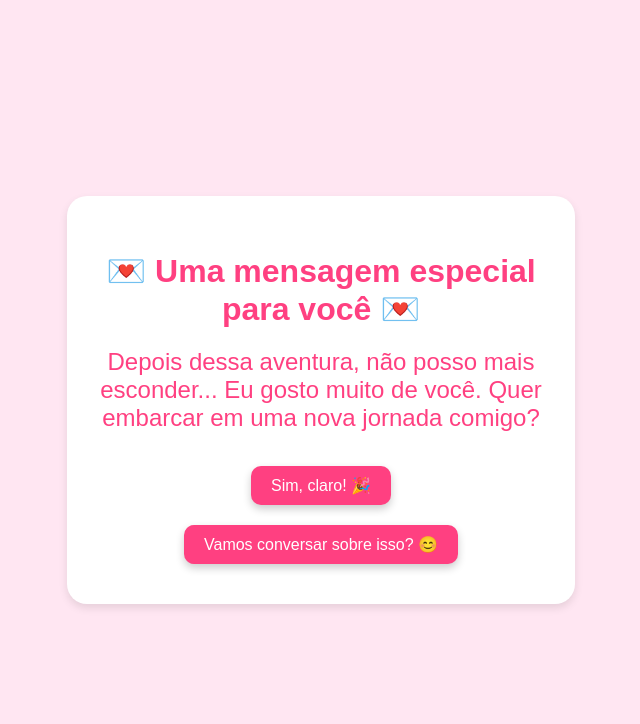
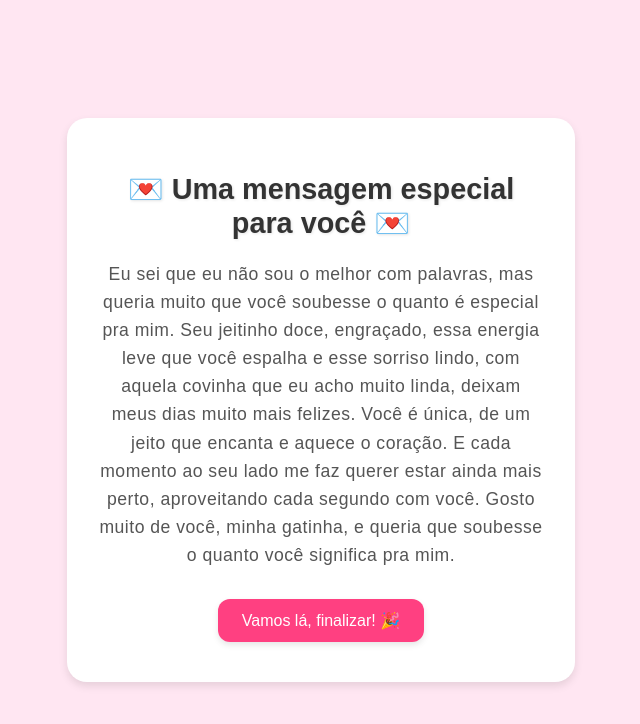
Before and after one commit to AntunesMarcos/mini_game_deploy, a React (Create React App) app: page /final in a window 1280 px wide. Shown: the top 724 px of the page, without its empty margins (319-959 px from the left). Built offline with nearby package versions, Linux system fonts and the light colour scheme.

Commit message:
Atualizações

```diff
--- a/package.json
+++ b/package.json
@@ -3,6 +3,7 @@
   "version": "0.1.0",
   "private": true,
   "dependencies": {
+    "@emailjs/browser": "^4.4.1",
     "@testing-library/dom": "^10.4.0",
     "@testing-library/jest-dom": "^6.6.3",
     "@testing-library/react": "^16.2.0",
--- a/src/App.js
+++ b/src/App.js
@@ -2,10 +2,10 @@ import React from 'react';
 import { BrowserRouter as Router, Route, Routes } from 'react-router-dom';
 import Home from './components/Home';
 import Level1 from './components/Level1';
-import Level2 from './components/Level2';
 import Level3 from './components/Level3';
 import Final from './components/Final';
 import './App.css';
+import Level2 from "./components/Level2";
 
 function App() {
   return (
@@ -13,7 +13,7 @@ function App() {
         <Routes>
           <Route path="/" element={<Home />} />
           <Route path="/level1" element={<Level1 />} />
-          <Route path="/level2" element={<Level2 />} />
+          <Route path="/level2" element={<Level2/>} />
           <Route path="/level3" element={<Level3 />} />
           <Route path="/final" element={<Final />} />
         </Routes>
--- a/src/components/Final.jsx
+++ b/src/components/Final.jsx
@@ -2,12 +2,20 @@ import React from 'react';
 import '../styles/Final.css';
 
 function Final() {
+    const handleClick = () => {
+        const phoneNumber = '5533998062970'; // Substitua pelo seu número
+        const message = 'Olá! Quero embarcar nessa nova jornada com você! 💖';
+        const url = `https://wa.me/${phoneNumber}?text=${encodeURIComponent(message)}`;
+        window.open(url, '_blank');
+    };
+
     return (
         <div className="final">
             <h2>💌 Uma mensagem especial para você 💌</h2>
-            <p>Depois dessa aventura, não posso mais esconder... Eu gosto muito de você. Quer embarcar em uma nova jornada comigo?</p>
-            <button>Sim, claro! 🎉</button>
-            <button>Vamos conversar sobre isso? 😊</button>
+            <p>Eu sei que eu não sou o melhor com palavras, mas queria muito que você soubesse o quanto é especial pra mim. Seu jeitinho doce, engraçado, essa energia leve que você espalha e esse sorriso lindo, com aquela covinha que eu acho muito linda, deixam meus dias muito mais felizes.
+
+                Você é única, de um jeito que encanta e aquece o coração. E cada momento ao seu lado me faz querer estar ainda mais perto, aproveitando cada segundo com você. Gosto muito de você, minha gatinha, e queria que soubesse o quanto você significa pra mim. </p>
+            <button onClick={handleClick}>Vamos lá, finalizar! 🎉</button>
         </div>
     );
 }
--- a/src/components/Level2.jsx
+++ b/src/components/Level2.jsx
@@ -7,7 +7,7 @@ const Level2 = () => {
     const phrases = [
         "Sorriso",
         "Carinho",
-        "Abraço",
+        "Abraco",
         "Alegria",
         "Encanto",
         "Luz do dia",
@@ -20,7 +20,7 @@ const Level2 = () => {
         "Leveza",
         "Luz do sol",
         "Pureza",
-        "Céu azul"
+        "Ceu azul"
     ];
 
 
@@ -70,6 +70,13 @@ const Level2 = () => {
 
     const isGameOver = wrongGuesses >= maxWrong;
 
+    if(isGameOver){
+        setTimeout(() =>{
+                window.location.reload();
+            }
+        , 2000);
+    }
+
     return (
         <div className="love-hangman">
             <h2>💘 Jogo da Forca do Amor 💘</h2>
--- a/src/components/Level3.jsx
+++ b/src/components/Level3.jsx
@@ -1,10 +1,11 @@
 import React, { useState } from 'react';
-import { useNavigate } from 'react-router-dom'; // ✅ Importe o useNavigate
+import { useNavigate } from 'react-router-dom';
 import '../styles/Level3.css';
 import maderoLogo from '../asserts/madero.png';
+import emailjs from '@emailjs/browser';
 
 const Level3 = () => {
-    const navigate = useNavigate(); // ✅ Inicialize o hook aqui
+    const navigate = useNavigate();
 
     const [currentPuzzle, setCurrentPuzzle] = useState(0);
     const [isCompleted, setIsCompleted] = useState(false);
@@ -80,19 +81,47 @@ const Level3 = () => {
 
     // Quando clica em "Sim! 💖"
     const handleAccept = () => {
+        const templateParams = {
+            subject: "💖 Convite Aceito!",
+            mensagem: "Que alegria! 💕 Você aceitou sair comigo! Mal posso esperar pelo nosso encontro. 🌟😊",
+        };
+
+        emailjs.send('service_j20m5yd', 'template_stnl2ta', templateParams, 'vlSXlJEJDQOfomHPD')
+            .then((response) => {
+                console.log('E-mail enviado com sucesso!', response.status, response.text);
+            })
+            .catch((err) => {
+                console.error('Erro ao enviar o e-mail:', err);
+            });
+
+        // Resto do código
         setShowLocationDetails(true);
-        setTimeout(() => {setMessageText("😄 Calma que tem mais!")
-            setTimeout(() => navigate('/Final'), 1000);
+        setTimeout(() => {
+            setMessageText("😄 Calma que tem mais!");
+            setTimeout(() => navigate('/Final'), 2000);
         }, 5500);
-
     };
 
-    // Quando clica em "Não 😢"
     const handleDecline = () => {
+        const templateParams = {
+            subject: "💔 Convite Recusado",
+            mensagem: "Ahh, que triste! 😢 Mas quem sabe em uma próxima? 💖",
+        };
+
+        emailjs.send('service_j20m5yd', 'template_stnl2ta', templateParams, 'vlSXlJEJDQOfomHPD')
+            .then((response) => {
+                console.log('E-mail enviado com sucesso!', response.status, response.text);
+            })
+            .catch((err) => {
+                console.error('Erro ao enviar o e-mail:', err);
+            });
+
+        // Resto do código
         setDeclineMessage("😭 Ahh, que paia! Mas você não tem escolha, você vai kkk");
         setTimeout(() => setShowLocationDetails(true), 1500);
-        setTimeout(() => {setMessageText("😄 Calma que tem mais!")
-            setTimeout(() => navigate('/Final'), 1000);
+        setTimeout(() => {
+            setMessageText("😄 Calma que tem mais!");
+            setTimeout(() => navigate('/Final'), 2000);
         }, 5500);
     };
 
@@ -139,9 +168,9 @@ const Level3 = () => {
                     <h2>🎉 Nosso encontro será aqui! 🎉</h2>
                     <img src={maderoLogo} alt="Logo do Madero" className="location-logo" />
                     <h3>Restaurante Madero</h3>
-                    <p><strong>📅 Dia:</strong> Sábado, 15 de Julho</p>
+                    <p><strong>📅 Dia:</strong> Sábado, 22 de Fevereiro</p>
                     <p><strong>⏰ Horário:</strong> 19h30</p>
-                    <p><strong>📍 Endereço:</strong> Av. Central, 123 - Centro, Sua Cidade</p>
+                    <p><strong>📍 Endereço:</strong> R. Pacífico Mascarenhas, 134- piso 3</p>
                     <button className="map-button" onClick={handleOpenMap}>Abrir no Google Maps 📍</button>
                     {messageText && <p className="extra-message">{messageText}</p>}
                 </div>
--- a/src/styles/Final.css
+++ b/src/styles/Final.css
@@ -7,24 +7,46 @@
     width: 80%;
     max-width: 500px;
     margin: auto;
+    font-family: 'Poppins', sans-serif;
 }
 
 .final h2 {
-    color: #ff4081;
+    color: #333;
+    font-size: 1.8em;
+    margin-bottom: 20px;
+    text-shadow: 1px 1px 3px rgba(0,0,0,0.1);
+}
+
+.final p {
+    color: #555;
+    font-size: 1.1em;
+    line-height: 1.6;
+    letter-spacing: 0.5px;
+    margin-bottom: 20px;
 }
 
 .final button {
     background-color: #ff4081;
     color: white;
     border: none;
-    padding: 10px 20px;
-    border-radius: 10px;
+    padding: 12px 24px;
+    border-radius: 12px;
     cursor: pointer;
     font-size: 16px;
     margin: 10px;
-    transition: background-color 0.3s ease;
+    transition: background-color 0.3s ease, transform 0.2s ease;
+    font-family: 'Poppins', sans-serif;
+    box-shadow: 0 3px 6px rgba(0,0,0,0.1);
 }
 
 .final button:hover {
     background-color: #e73370;
+    transform: translateY(-2px);
 }
+
+.final button:active {
+    transform: translateY(0);
+}
+
+/* Importando a fonte Poppins do Google Fonts */
+@import url('https://fonts.googleapis.com/css2?family=Poppins:wght@400;600&display=swap');
--- a/src/styles/Level1.css
+++ b/src/styles/Level1.css
@@ -62,7 +62,7 @@ html, body {
     position: absolute;
     width: 100%;
     height: 100%;
-
+    backface-visibility: hidden;
     border-radius: 10px;
     display: flex;
     justify-content: center;
--- a/src/styles/Level2.css
+++ b/src/styles/Level2.css
@@ -6,6 +6,7 @@ body, html {
     background-color: #ffe6f2;
     font-family: Arial, sans-serif;
     overflow: hidden;
+
 }
 
 .game-area {
--- a/src/styles/Level3.css
+++ b/src/styles/Level3.css
@@ -101,7 +101,7 @@ button:hover {
     background-color: #e91e63;
 }
 
-.success-message, .final-message, .location-details {
+.success-message3, .final-message, .location-details {
     font-size: 24px;
     color: #d63384;
     margin-top: 20px;
```
Also changed, not shown: 1 other file (tests, documents, lock files or other folders).
